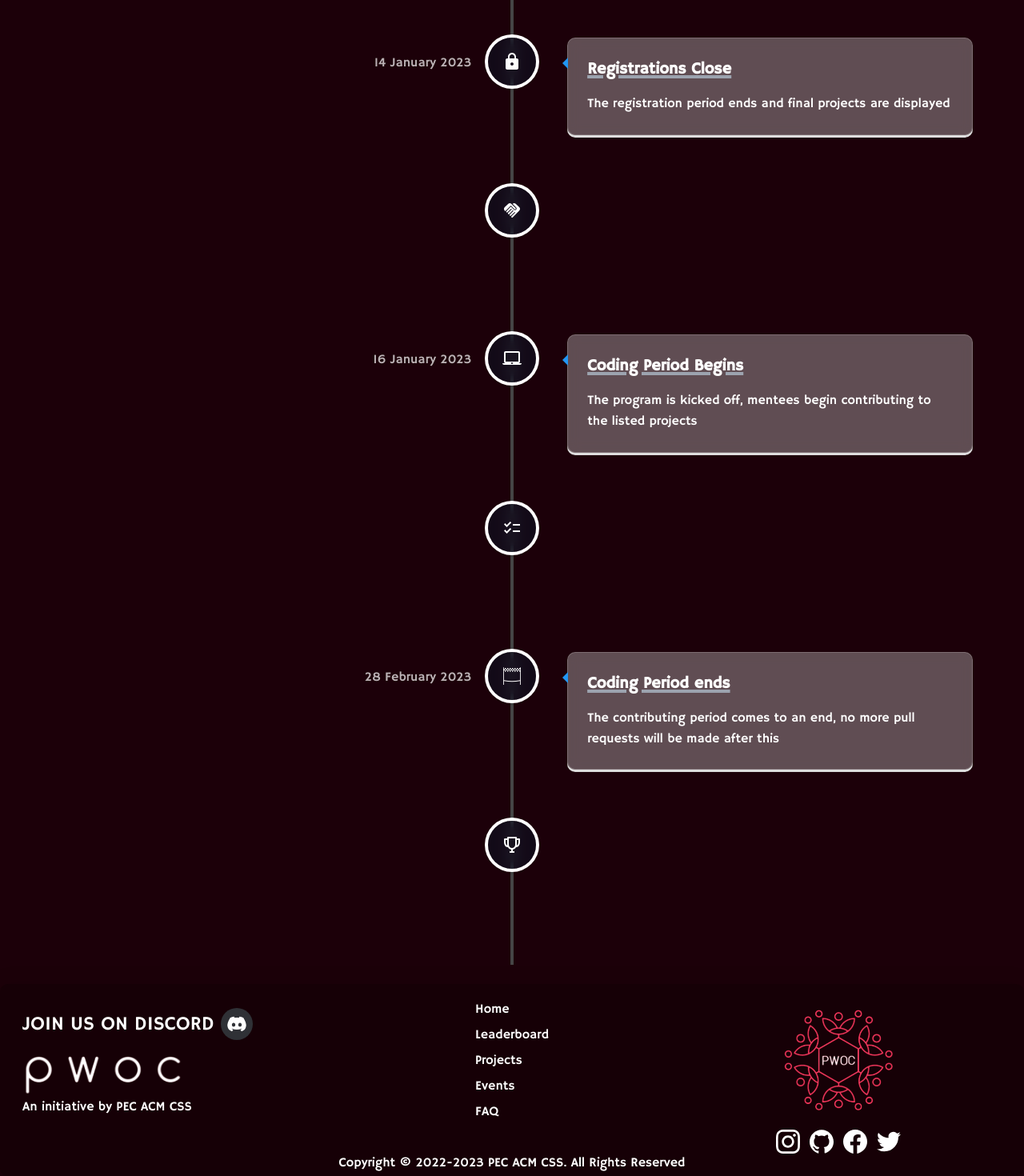
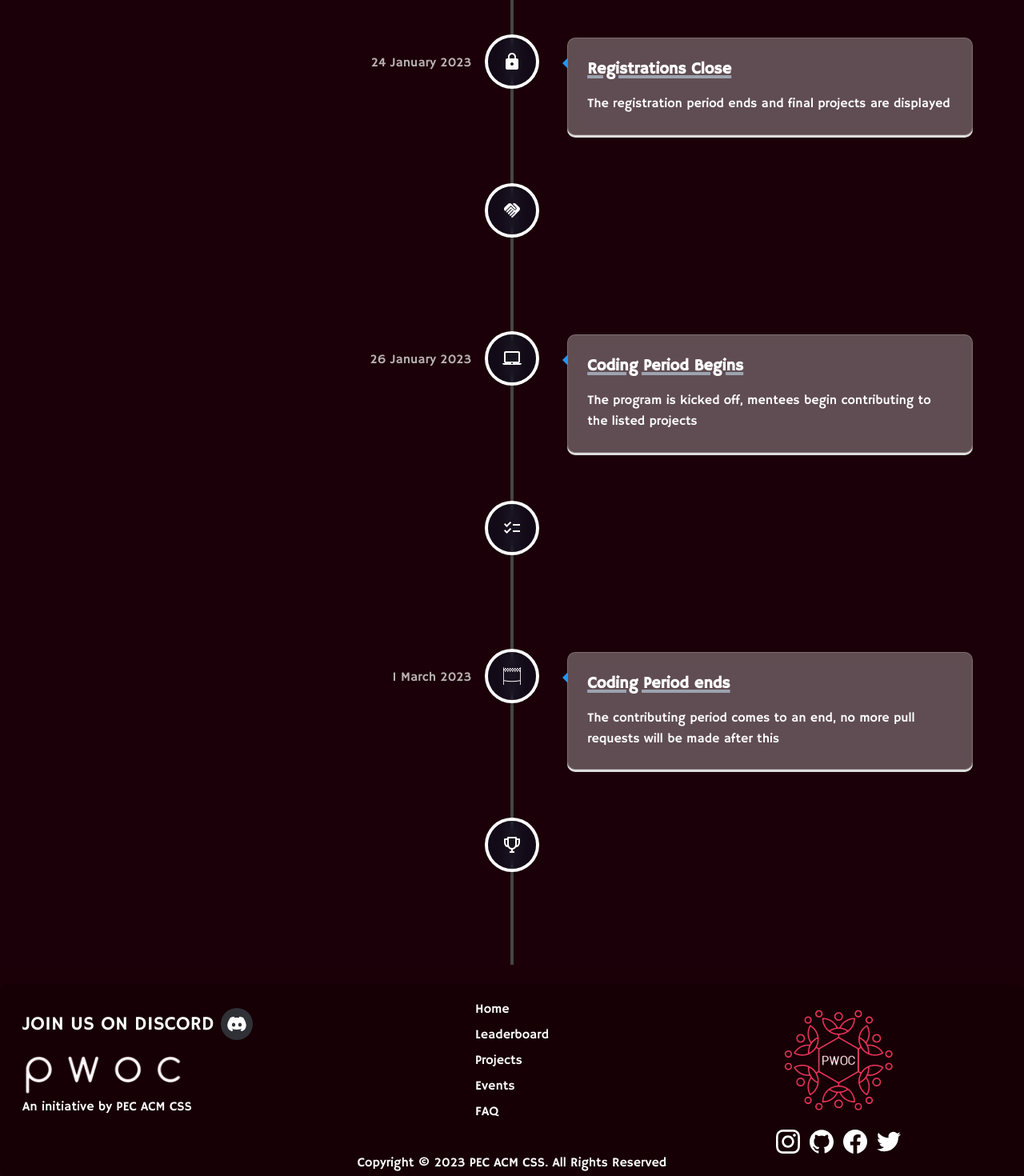
Before and after one commit to PEC-CSS/PWoC, a Next.js app: page / in a window 1280 px wide. Shown: the part 1944-3414 px from the top of the page at 80% size. Built offline with nearby package versions, Linux system fonts and the light colour scheme.

Commit message:
Changed dates

```diff
--- a/components/Footer.tsx
+++ b/components/Footer.tsx
@@ -71,7 +71,7 @@ export const Footer = () => {
             </div>
 
             <div className="text-center md:mt-[30px] sm:mt-[5px] md:col-span-3">
-                Copyright © 2022-2023 PEC ACM CSS. All Rights Reserved
+                Copyright © 2023 PEC ACM CSS. All Rights Reserved
             </div>
         </div>
     )
--- a/components/Timeline.tsx
+++ b/components/Timeline.tsx
@@ -13,43 +13,43 @@ import {BiTrophy} from "react-icons/bi";
 const events = [
     {
         title: "Registrations Open",
-        date: "25 December 2022",
+        date: "9 January 2023",
         description: "Registrations begin for mentors and mentees",
         icon: <AiOutlineForm />
     },
     {
         title: "Registrations Close",
-        date: "14 January 2023",
+        date: "24 January 2023",
         description: "The registration period ends and final projects are displayed",
         icon: <Lock />
     },
     {
         title: "Community Bonding",
-        date: "15 January 2023",
+        date: "25 January 2023",
         description: "Time to know each other before the coding begins :)",
         icon: <Handshake />
     },
     {
         title: "Coding Period Begins",
-        date: "16 January 2023",
+        date: "26 January 2023",
         description: "The program is kicked off, mentees begin contributing to the listed projects",
         icon: <LaptopMac />
     },
     {
         title: "Mid-Evaluation",
-        date: "7 February 2023",
+        date: "14 February 2023",
         description: "Half time's up! The performance of mentees is evaluated",
         icon: <MdChecklist />
     },
     {
         title: "Coding Period ends",
-        date: "28 February 2023",
+        date: "1 March 2023",
         description: "The contributing period comes to an end, no more pull requests will be made after this",
         icon: <GiFinishLine />
     },
     {
         title: "Final Results Announced",
-        date: "14 March 2023",
+        date: "10 March 2023",
         description: "The final leaderboard is released after all pending pull requests are merged. Time to congratulate the winners!",
         icon: <BiTrophy />
     }
```
